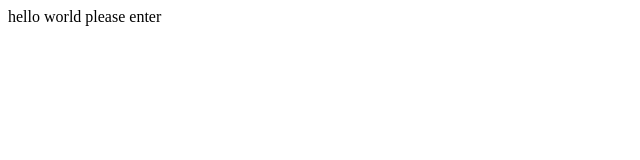
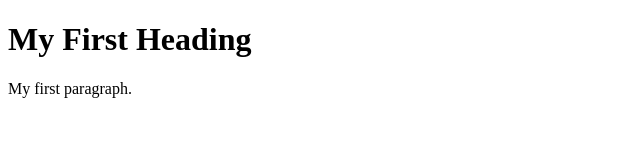
Before and after one commit to casando/BtechIt, a plain HTML site: page index.html in a window 1280 px wide. Shown: the whole page, without its empty margins (0-640 px from the left). Drawn offline with Linux system fonts and the light colour scheme.

Commit message:
Update index.html
yesss

```diff
--- a/index.html
+++ b/index.html
@@ -1,5 +1,9 @@
-<html><head>
-	<title></title
-	></head>
-<body>hello world please enter</body>
+<!DOCTYPE html>
+<html>
+<body>
+
+<h1>My First Heading</h1>
+<p>My first paragraph.</p>
+
+</body>
 </html>
```
